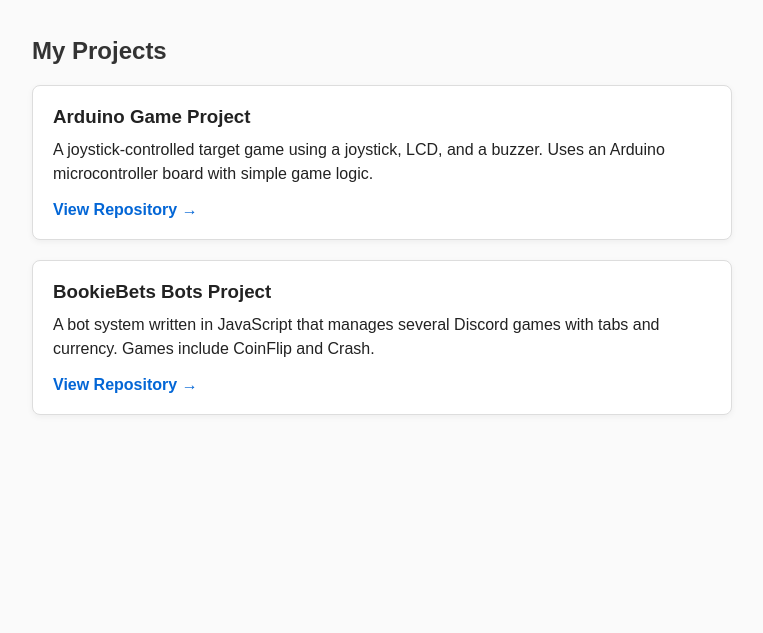
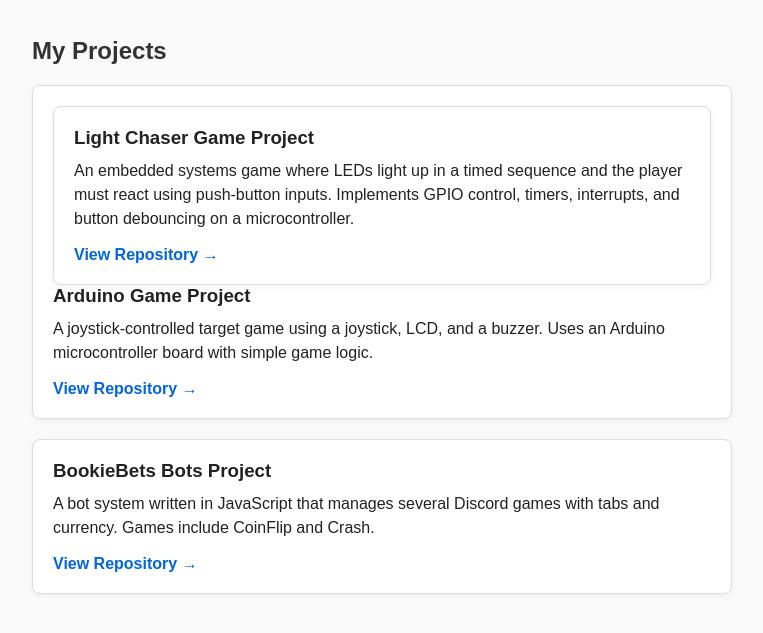
Before and after one commit to vypearr/vypearr.github.io, a plain HTML site: page index.html in a window 1280 px wide. Shown: the part 119-752 px from the top of the page, without its empty margins (8-771 px from the left). Drawn offline with Linux system fonts and the light colour scheme.

Commit message:
Add Light Chaser Game Project card to index.html
Added a new project card for the Light Chaser Game Project, detailing its features and linking to the repository.

```diff
--- a/index.html
+++ b/index.html
@@ -66,6 +66,20 @@
   <div class="projects">
 
     <div class="project-card">
+
+      <div class="project-card">
+  <h3>Light Chaser Game Project</h3>
+  <p>
+    An embedded systems game where LEDs light up in a timed sequence and the
+    player must react using push-button inputs. Implements GPIO control,
+    timers, interrupts, and button debouncing on a microcontroller.
+  </p>
+  <a href="https://github.com/addysfsu/Light_Chaser" target="_blank">
+    View Repository →
+  </a>
+</div>
+
+
       <h3>Arduino Game Project</h3>
       <p>
         A joystick-controlled target game using a joystick, LCD, and a buzzer.
```
